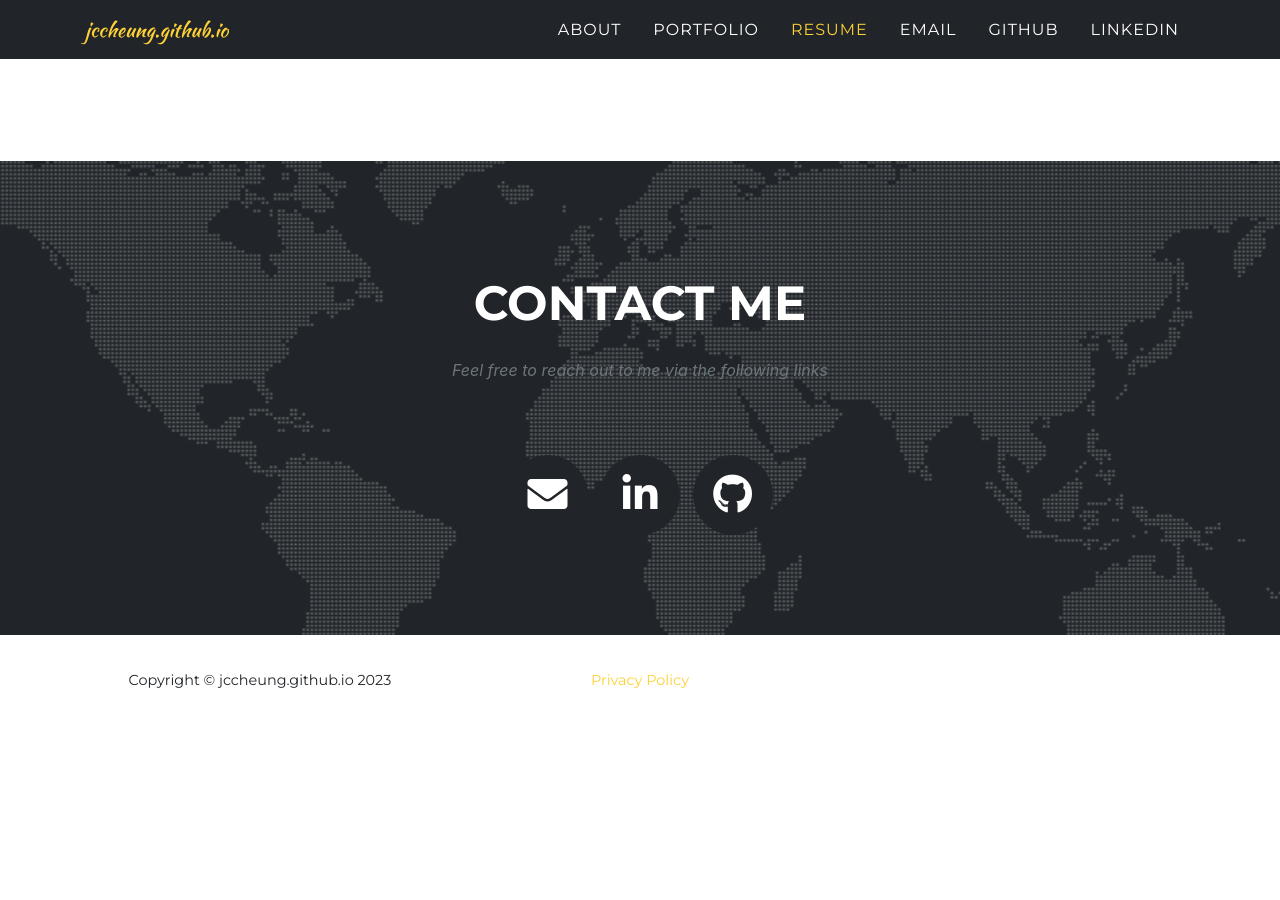
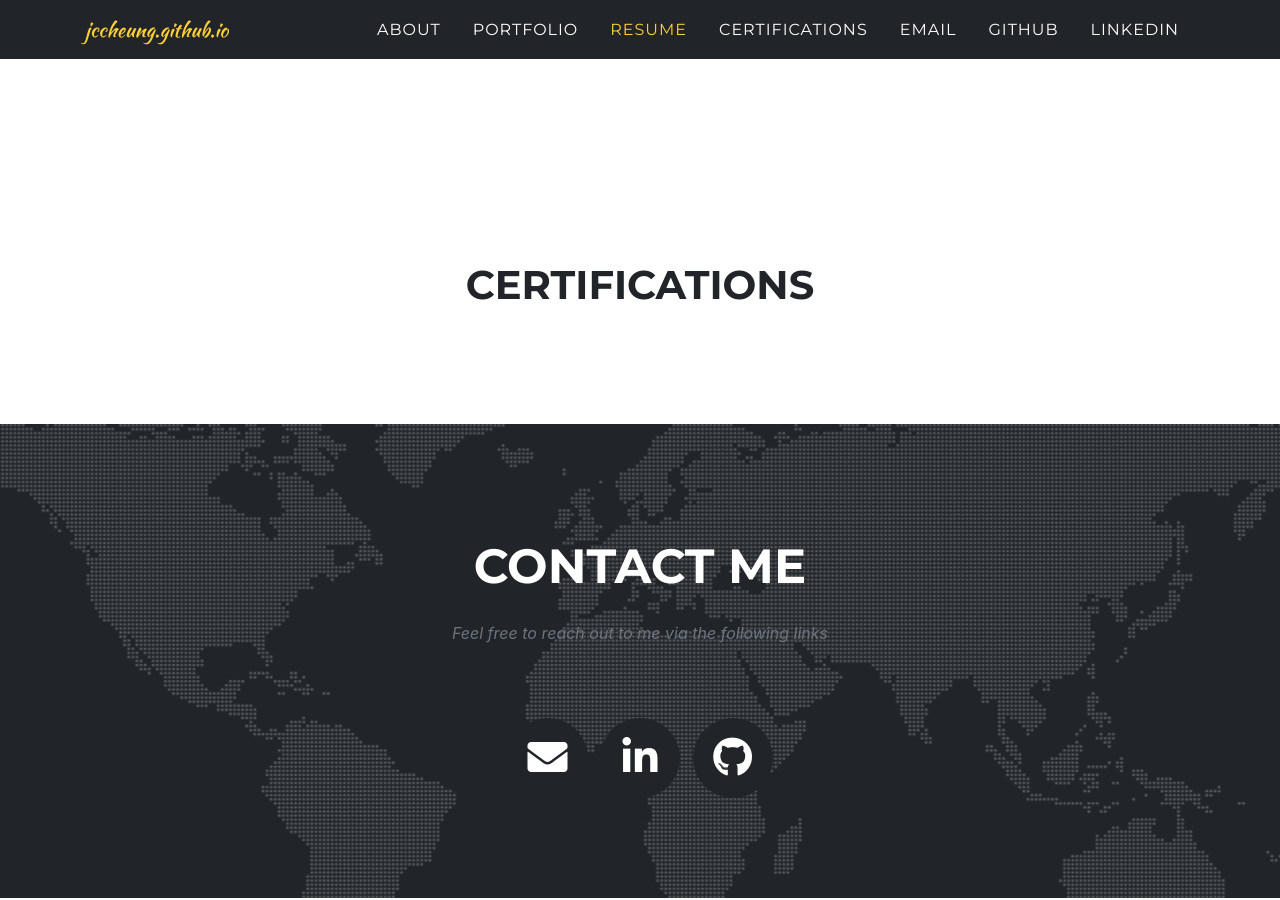
Before and after one commit to jccheung/jccheung.github.io, a Jekyll site: the page built from index.md, in a window 1280 px wide and 900 px high, scrolled down 4155 px. Built offline with Jekyll 4.4.1, drawn with Linux system fonts in a browser that asks for light colours; some web fonts are replaced; a script that is not in the unit is left out; before the commit the page ends 4880 px from its top, so only the background shows below that.

Commit message:
Added certification section

```diff
--- a/_data/navigation.yml
+++ b/_data/navigation.yml
@@ -17,6 +17,8 @@ en: &DEFAULT_EN
       section: portfolio
     - title: "Resume"
       section: resume
+    - title: "Certifications"
+      section: creds
     - title: "Email"
       url: "mailto:jeremycheungwork@gmail.com"
     - title: "Github"
--- /dev/null
+++ b/_includes/creds.html
@@ -0,0 +1,21 @@
+<!-- resume -->
+<section style="margin-top: 0px;" class="page-section" id="{{ site.data.sitetext[site.locale].credssection | default: "creds" }}">
+    <div class="container">
+      <div class="row">
+        <div class="col-lg-12 text-center">
+          <h2 class="section-heading text-uppercase">{{ site.data.sitetext[site.locale].creds.title | default: "Certifications" }}</h2>
+          {% if site.data.sitetext[site.locale].creds.text %}
+
+          <h3 style="margin-bottom: 10px;" class="section-subheading text-muted">{{ site.data.sitetext[site.locale].creds.text }}</h3>
+		  {% endif %}
+          <div data-iframe-width="300" data-iframe-height="400" data-share-badge-id="c558b832-51b0-4414-a395-448661f7e048" data-share-badge-host="https://www.credly.com"></div>
+          <script type="text/javascript" async src="//cdn.credly.com/assets/utilities/embed.js"></script>
+          <div data-iframe-width="300" data-iframe-height="400" data-share-badge-id="cd5ada5a-4358-46ea-a10c-2853fd5e3b14" data-share-badge-host="https://www.credly.com"></div>
+          <script type="text/javascript" async src="//cdn.credly.com/assets/utilities/embed.js"></script>
+          <div data-iframe-width="300" data-iframe-height="400" data-share-badge-id="babd2796-7e35-44fb-964c-fb1bf3207cff" data-share-badge-host="https://www.credly.com"></div>
+          <script type="text/javascript" async src="//cdn.credly.com/assets/utilities/embed.js"></script>
+        </div>
+      </div>
+
+    </div>
+  </section>
--- a/_includes/nav.html
+++ b/_includes/nav.html
@@ -2,7 +2,7 @@
 <nav
   class="navbar navbar-expand-lg navbar-dark fixed-top"
   id="mainNav"
-  style="background-color: #212529"
+  style="background-color: #212529; font-weight: bold;"
 >
   <div class="container">
     <a class="navbar-brand js-scroll-trigger" href="{{ site.baseurl }}/#">
--- a/_includes/resume.html
+++ b/_includes/resume.html
@@ -1,6 +1,6 @@
 <!-- resume -->
   <section class="page-section" id="{{ site.data.sitetext[site.locale].resume.section | default: "resume" }}">
-    <div class="container">
+    <div class="container" style="margin-bottom:0;">
 
       <div class="row">
         <div class="col-lg-12 text-center">
@@ -13,13 +13,13 @@
 
       <div class="row text-center">
         <div class="col-lg-12 text-center">
-          <p> Resume download:
-            <a href="/resume/jeremy_soft_website_resume_2022.pdf" download>
+          <p > Resume download:
+            <a href="/resume/JEREMY_CHEUNG_RESUME_2023.pdf" download>
               <img src="/assets/img/download_icon.png" style="width:70px;height:70px;">
             </a>
           </p>
 
-          <embed src="/resume/jeremy_soft_website_resume_2022.pdf" type="application/pdf" class="col-lg-12" width="800" height="900" />
+          <embed src="/resume/JEREMY_CHEUNG_RESUME_2023.pdf" type="application/pdf" class="col-lg-12" width="800" height="900" style="margin-bottom:0;"/>
 
         </div>
       </div>
--- a/_layouts/home.html
+++ b/_layouts/home.html
@@ -5,5 +5,6 @@ layout: default
 {% include about.html %}
 {% include portfolio_grid.html %}
 {% include resume.html %}
+{% include creds.html %}
 
 {% include contact.html %}
```
Also changed, not shown: 3 other files.
